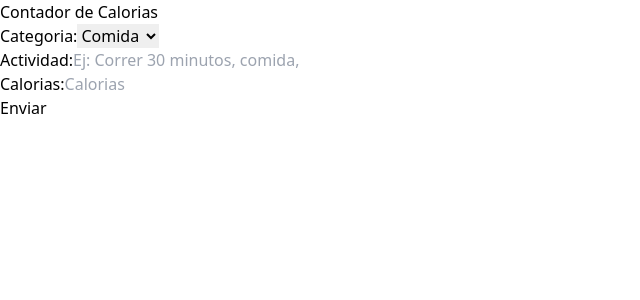
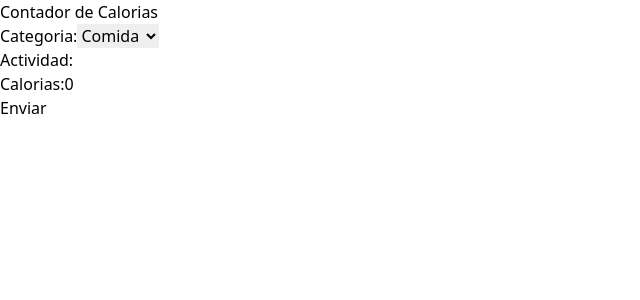
Before and after one commit to albadam94/ReactUpdate, a React (Vite) app: page / in a window 1280 px wide. Shown: the top 300 px of the page, without its empty margins (0-640 px from the left). Built offline with nearby package versions, Linux system fonts and the light colour scheme.

Commit message:
formulario

```diff
--- a/src/components/Form.tsx
+++ b/src/components/Form.tsx
@@ -1,6 +1,22 @@
+import {useState,ChangeEvent} from "react";
+import { Activity } from "../types";
 import { categories } from "../data/categories";
 
 export default function Form() {
+
+  const [activity,setActivity] = useState<Activity>({
+    category:1,
+    name:" ",
+    calories: 0
+  });
+
+  const handleChange= (e:ChangeEvent<HTMLSelectElement>|ChangeEvent<HTMLInputElement>) =>{
+    const isNumberField=["category","calories"].includes(e.target.id);
+
+    setActivity({...activity, [e.target.id]:isNumberField ? +e.target.value: e.target });
+    console.log(e.target.value);
+  }
+
   return (
     <form
     className="space-y-5 bg-white shadow p-10 rounded-lg"
@@ -8,21 +24,24 @@
         <div className="grid grid-cols-1 gap-3">
             <label htmlFor="category" className="font-bold">Categoria:</label>
             <select className="border border-slate-300 p-2 rounded-lg w-full bg-white"
-            id="category">
+            id="category" value={activity.category} onChange={handleChange}
+            >
                 {categories.map((category) => ( category.id === 1 ?
                 <option key={category.id} value={category.id} selected>{category.name}</option> : <option key={category.id} value={category.id}>{category.name}</option> ) )}
             </select>
         </div>
         <div className="grid grid-cols-1 gap-3">
-        <label htmlFor="activity" className="font-bold">Actividad:</label>
-        <input type="text" id="activity" className="border border-slate-300 p-2 rounded-lg w-full bg-white"
+        <label htmlFor="name"className="font-bold">Actividad:</label>
+        <input type="text" id="name"className="border border-slate-300 p-2 rounded-lg w-full bg-white"
         placeholder="Ej: Correr 30 minutos, comida, Ejercicio, pesas"
-        />
+        value={activity.name} onChange={handleChange} />
         </div>
         <div className="grid grid-cols-1 gap-3">
         <label htmlFor="calories" className="font-bold">Calorias:</label>
         <input type="number" id="calories" className="border border-slate-300 p-2 rounded-lg w-full bg-white"
         placeholder="Calorias"
+        value={activity.calories}
+        onChange={handleChange}
         />
         </div>
         <input
--- a/src/types/index.ts
+++ b/src/types/index.ts
@@ -2,3 +2,9 @@
     id:number;
     name:string;
 }
+
+export type Activity={
+    category:number;
+    name:string;
+    calories:number;
+}
```
